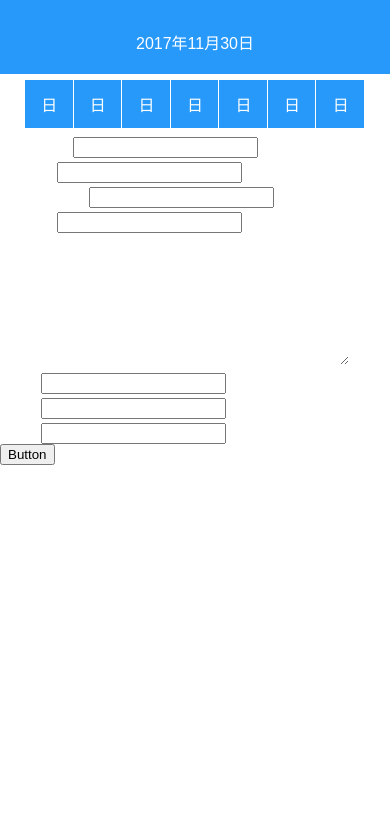
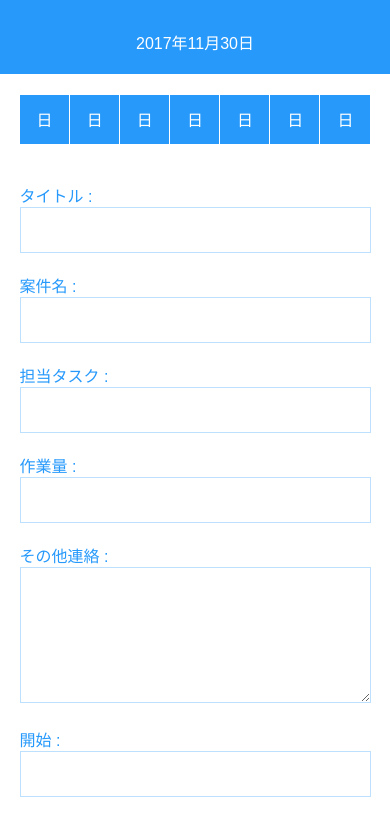
Before and after one commit to o3o-lab/weeklyreportapp, a website: page www/index.html in a window 390 px wide. Shown: the top 814 px of the page. Drawn offline with Linux system fonts and the light colour scheme; some packages are replaced by stand-ins of ours.

Commit message:
fixed layout

```diff
--- a/www/css/style.css
+++ b/www/css/style.css
@@ -43,40 +43,10 @@ body {
 	font-family: sans-serif;
 	color: white;
 }
-
-/*
-header {
-	line-height: 15em;
-	text-align: center;
-	background: #333;
+div.main {
+    padding: 5%;
+    color: #2699FB;
 }
-*/
-main {
-    margin-top: 75px;
-}
-
-article {
-	line-height: 20em;
-	text-align: center;
-	background: #666;
-}
-
-aside {
-	line-height: 20em;
-	text-align: center;
-	background: #999;
-}
-
-footer {
-	line-height: 15em;
-	text-align: center;
-	background: #BBB;
-}
-
-
-
-
-
 
 
 
@@ -85,8 +55,8 @@ footer {
     display: table;
     width: 100%;
     background: #FFF;
-    padding: 5px;
-    max-width: 350px;
+    padding: 5%;
+/*    max-width: 350px;*/
     margin: 75px auto 0;
 }
 .nav__item {
@@ -95,7 +65,6 @@ footer {
     padding: 0 1px 0 0;
 }
 .nav__item p {
-    color: black;
     position: absolute;
     top: 50%;
     left: 50%;
@@ -108,7 +77,51 @@ footer {
 }
 .nav__item img {
     width: 100%;
-    max-width: 50px;
+/*    max-width: 50px;*/
     vertical-align: bottom;
     background-color: #2699FB;
 }
+
+
+
+
+input[type="text"] {
+    font-size: 16px;
+    padding: 13px;
+    width: 100%;
+    border: 1px solid #BCE0FD;
+    border-radius: 0px;
+    box-shadow: none;
+    -webkit-appearance: none
+}
+textarea {
+    font-size: 16px;
+    padding: 13px;
+    width: 100%;
+    border: 1px solid #BCE0FD;
+    border-radius: 0px;
+    box-shadow: none;
+    -webkit-appearance: none
+}
+
+
+ul.fields {
+    margin-bottom: 40px;
+}
+ul.fields li {
+    margin-bottom: 20px;
+}
+
+
+
+
+
+button {
+    border: none;
+    font-size: 16px;
+    padding: 15px;
+    width: 100%;
+    background-color: #2699FB;
+    color: #fff;
+    width: 100%;
+}
```
